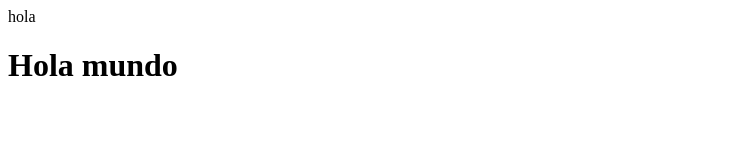
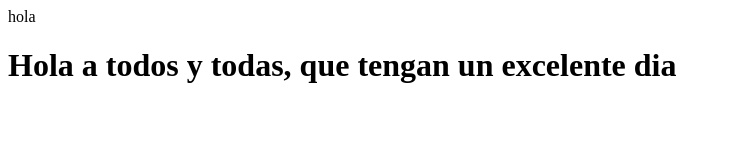
Before and after one commit to Nerfeali-1/Azure, a plain HTML site: page index.html in a window 1280 px wide. Shown: the whole page, without its empty margins (0-731 px from the left). Drawn offline with Linux system fonts and the light colour scheme.

Commit message:
Update index.html

```diff
--- a/index.html
+++ b/index.html
@@ -4,6 +4,6 @@
     <tittle>hola</tittle>
   </head>
   <body>
-    <h1>Hola mundo</h1>
+    <h1>Hola a todos y todas, que tengan un excelente dia</h1>
   </body>
 </html>
```
